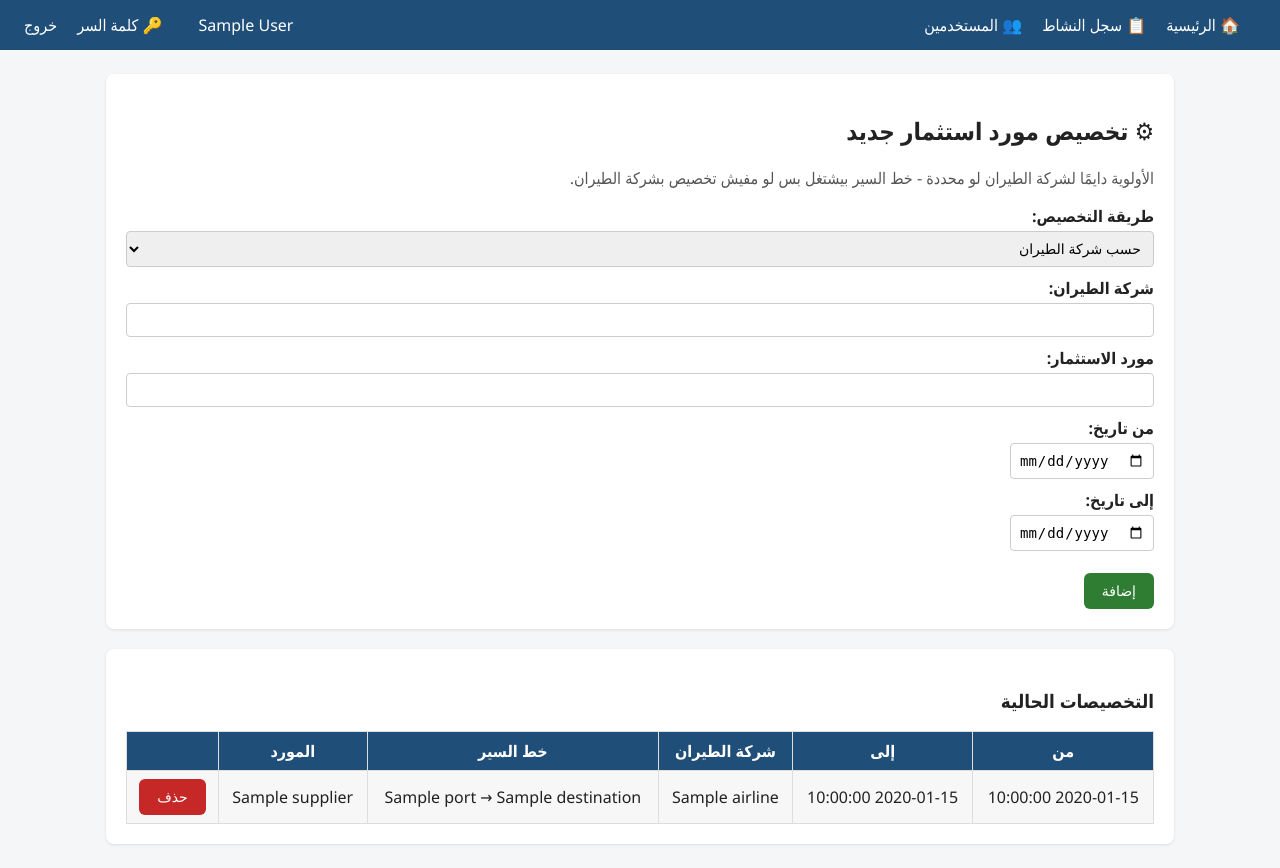
After one commit to kadamos2012/accounting-webapp, a Flask app: page /investment-assignment in a window 1280 px wide. The commit adds this page. Run offline with Flask 3, Linux system fonts and the light colour scheme; the visitor is signed in with stand-in values (Sample User, id 1); a database or web service that is not in the repository returns one stand-in record (values such as "Sample title"); some libraries are stand-ins or nearby versions.

Commit message:
Add route-based investment supplier assignment

```diff
--- a/app.py
+++ b/app.py
@@ -389,6 +389,58 @@ def noshow_page():
             message = mark_no_show.unmark_no_show(nid, dep)
             log("إلغاء غياب", f"الرقم القومى {nid}, تاريخ {dep}")
     return render_template("noshow.html", message=message)
+
+
+@app.route("/investment-assignment", methods=["GET", "POST"])
+@login_required
+def investment_assignment_page():
+    conn = get_connection(dict_cursor=True)
+    cur = conn.cursor()
+    if request.method == "POST":
+        assignment_type = request.form.get("assignment_type")
+        supplier = request.form.get("supplier", "").strip()
+        date_from = request.form.get("date_from") or "2020-01-01"
+        date_to = request.form.get("date_to") or "2099-12-31"
+        if assignment_type == "airline":
+            airline = request.form.get("airline", "").strip()
+            cur.execute("""
+                INSERT INTO investment_supplier_assignment(date_from, date_to, airline, supplier)
+                VALUES (%s,%s,%s,%s)
+            """, (date_from, date_to, airline, supplier))
+            log("تخصيص مورد استثمار (شركة طيران)", f"{airline} -> {supplier}")
+        else:
+            port = request.form.get("port", "").strip()
+            dest = request.form.get("destination", "").strip()
+            cur.execute("""
+                INSERT INTO investment_supplier_assignment(date_from, date_to, port, destination, supplier)
+                VALUES (%s,%s,%s,%s,%s)
+            """, (date_from, date_to, port, dest, supplier))
+            log("تخصيص مورد استثمار (خط سير)", f"{port} -> {dest} : {supplier}")
+        conn.commit()
+        flash("تم إضافة التخصيص")
+
+    cur.execute("""
+        SELECT id, date_from, date_to, airline, port, destination, supplier
+        FROM investment_supplier_assignment ORDER BY id DESC
+    """)
+    rows = cur.fetchall()
+    conn.close()
+    return render_template("investment_assignment.html", rows=rows,
+                            airlines=get_names("airlines"), suppliers=get_names("investment_suppliers"),
+                            ports=get_known_ports(), destinations=get_known_destinations())
+
+
+@app.route("/investment-assignment/<int:row_id>/delete", methods=["POST"])
+@login_required
+def investment_assignment_delete(row_id):
+    conn = get_connection()
+    cur = conn.cursor()
+    cur.execute("DELETE FROM investment_supplier_assignment WHERE id = %s", (row_id,))
+    conn.commit()
+    conn.close()
+    log("حذف تخصيص مورد استثمار", f"id={row_id}")
+    flash("تم الحذف")
+    return redirect(url_for("investment_assignment_page"))
 
 
 @app.route("/opening-balances", methods=["GET", "POST"])
--- /dev/null
+++ b/migration_route_based_investment.sql
@@ -0,0 +1,11 @@
+-- ============================================================
+-- migration_route_based_investment.sql
+-- شغّليه فى Supabase -> SQL Editor -> Run (مرة واحدة بس)
+-- بيضيف إمكانية تحديد مورد الاستثمار بناءً على خط السير (منفذ+وجهة)
+-- بالإضافة للطريقة الحالية (شركة الطيران) - الاتنين يفضلوا شغالين مع بعض.
+-- الأولوية: شركة الطيران أولاً، وخط السير احتياطي لو مفيش تخصيص بالطيران.
+-- ============================================================
+
+ALTER TABLE investment_supplier_assignment ALTER COLUMN airline DROP NOT NULL;
+ALTER TABLE investment_supplier_assignment ADD COLUMN IF NOT EXISTS port TEXT;
+ALTER TABLE investment_supplier_assignment ADD COLUMN IF NOT EXISTS destination TEXT;
--- a/templates/dashboard.html
+++ b/templates/dashboard.html
@@ -36,6 +36,7 @@
         <a href="{{ url_for('sell_prices_page') }}" class="btn" style="background:#E65100;">💵 تعديل أسعار البيع</a>
         <a href="{{ url_for('service_costs_page') }}" class="btn" style="background:#E65100;">📦 تعديل تكلفة الخدمات</a>
         <a href="{{ url_for('ticket_costs_page') }}" class="btn" style="background:#E65100;">✈ تعديل تكلفة التذاكر</a>
+        <a href="{{ url_for('investment_assignment_page') }}" class="btn" style="background:#E65100;">⚙ تخصيص موردى الاستثمار</a>
         <a href="{{ url_for('packages_page') }}" class="btn" style="background:#E65100;">🧩 تركيب الباكدجات</a>
         <a href="{{ url_for('opening_balances_page') }}" class="btn" style="background:#E65100;">⚖ الأرصدة الافتتاحية</a>
         <a href="{{ url_for('period_bookings_page') }}" class="btn" style="background:#6A1B9A;">📅 فتح حجوزات فترة</a>
--- /dev/null
+++ b/templates/investment_assignment.html
@@ -0,0 +1,72 @@
+{% extends "base.html" %}
+{% block title %}تخصيص موردى الاستثمار{% endblock %}
+{% block content %}
+<div class="card">
+    <h2>⚙ تخصيص مورد استثمار جديد</h2>
+    <p style="color:#555;">الأولوية دايمًا لشركة الطيران لو محددة - خط السير بيشتغل بس لو مفيش تخصيص بشركة الطيران.</p>
+    <form method="post" id="assignForm">
+        <label>طريقة التخصيص:</label>
+        <select name="assignment_type" id="assignType" onchange="onChange()" style="width:100%;">
+            <option value="airline">حسب شركة الطيران</option>
+            <option value="route">حسب خط السير (منفذ+وجهة)</option>
+        </select>
+
+        <div id="airlineField">
+            <label>شركة الطيران:</label>
+            <input list="airlineList" name="airline" style="width:100%;">
+            <datalist id="airlineList">{% for a in airlines %}<option value="{{ a }}">{% endfor %}</datalist>
+        </div>
+
+        <div id="routeFields" style="display:none;">
+            <label>المنفذ:</label>
+            <input list="portList" name="port" style="width:100%;">
+            <datalist id="portList">{% for p in ports %}<option value="{{ p }}">{% endfor %}</datalist>
+            <label>الوجهة:</label>
+            <input list="destList" name="destination" style="width:100%;">
+            <datalist id="destList">{% for d in destinations %}<option value="{{ d }}">{% endfor %}</datalist>
+        </div>
+
+        <label>مورد الاستثمار:</label>
+        <input list="supplierList" name="supplier" style="width:100%;" required>
+        <datalist id="supplierList">{% for s in suppliers %}<option value="{{ s }}">{% endfor %}</datalist>
+
+        <label>من تاريخ:</label>
+        <input type="date" name="date_from">
+        <label>إلى تاريخ:</label>
+        <input type="date" name="date_to">
+
+        <br><br>
+        <button type="submit" class="btn btn-green">إضافة</button>
+    </form>
+</div>
+
+<div class="card">
+    <h3>التخصيصات الحالية</h3>
+    <table>
+        <tr><th>من</th><th>إلى</th><th>شركة الطيران</th><th>خط السير</th><th>المورد</th><th></th></tr>
+        {% for r in rows %}
+        <tr>
+            <td>{{ r.date_from }}</td>
+            <td>{{ r.date_to }}</td>
+            <td>{{ r.airline or '-' }}</td>
+            <td>{{ (r.port + ' → ' + r.destination) if r.port else '-' }}</td>
+            <td>{{ r.supplier }}</td>
+            <td>
+                <form method="post" action="{{ url_for('investment_assignment_delete', row_id=r.id) }}"
+                      onsubmit="return confirm('متأكدة؟');" style="display:inline;">
+                    <button type="submit" class="btn" style="background:#c62828;">حذف</button>
+                </form>
+            </td>
+        </tr>
+        {% endfor %}
+    </table>
+</div>
+<script>
+function onChange() {
+    const isAirline = document.getElementById('assignType').value === 'airline';
+    document.getElementById('airlineField').style.display = isAirline ? 'block' : 'none';
+    document.getElementById('routeFields').style.display = isAirline ? 'none' : 'block';
+}
+onChange();
+</script>
+{% endblock %}
```
Also changed, not shown: pricing_engine.py (+21 -4 lines).
